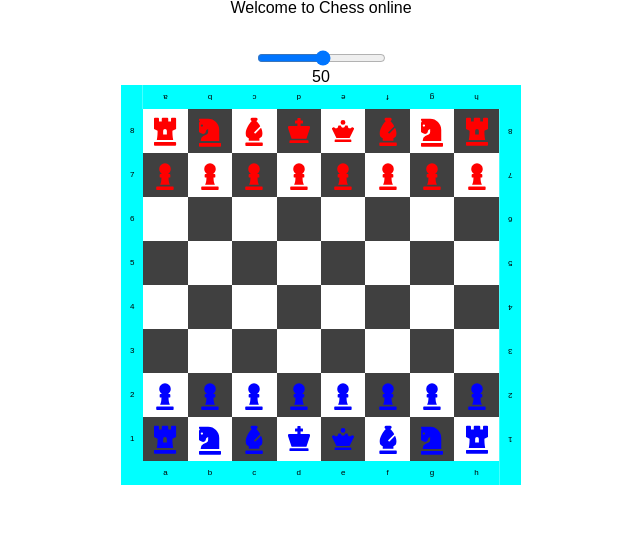
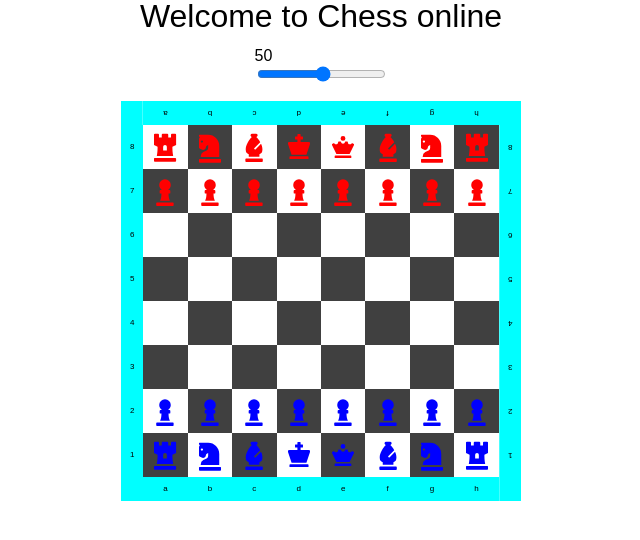
Before and after one commit to shd8/react-chess, a React (Create React App) app: page / in a window 1280 px wide. Shown: the top 540 px of the page, without its empty margins (319-959 px from the left). Built offline with nearby package versions, Linux system fonts and the light colour scheme.

Commit message:
Add style to title h1 and input range
- Add Quattrocento font family
- Add color and sizes to h1 and range input

```diff
--- a/src/App.tsx
+++ b/src/App.tsx
@@ -1,5 +1,5 @@
 import "./styles.scss";
-import Chessboard from "./components/chessboard";
+import Chessboard from "./components/Chessboard";
 
 export default function App() {
   return (
--- a/src/components/chessboard/index.tsx
+++ b/src/components/Chessboard/index.tsx
@@ -22,6 +22,7 @@ const Chessboard = () => {
   return (
     <>
       <div className="size-range">
+        <p className="size-number">{size}</p>
         <input
           type="range"
           name="size"
@@ -32,7 +33,6 @@ const Chessboard = () => {
           onChange={(event) => handleRange(event)}
         />
       </div>
-      <p>{size}</p>
       <table
         className="board"
         style={{ width: size + "vmin", height: size + "vmin" }}
--- a/src/components/chessboard/style.scss
+++ b/src/components/Chessboard/style.scss
@@ -1,3 +1,11 @@
+p, h1 {
+  font-family: "Quattrocento Sans", Arial, sans-serif;
+}
+
+h1 {
+  font-size: 2em;
+}
+
 td {
   position: relative;
   width: 1em;
@@ -39,7 +47,12 @@ tbody tr:nth-child(even) .square:nth-child(odd) {
 }
 
 .size-range {
-  padding-top: 2em;
+  padding: 1em;
+}
+
+.size-number {
+  font-size: 1em;
+  display: flex;
 }
 
 .board {
```
